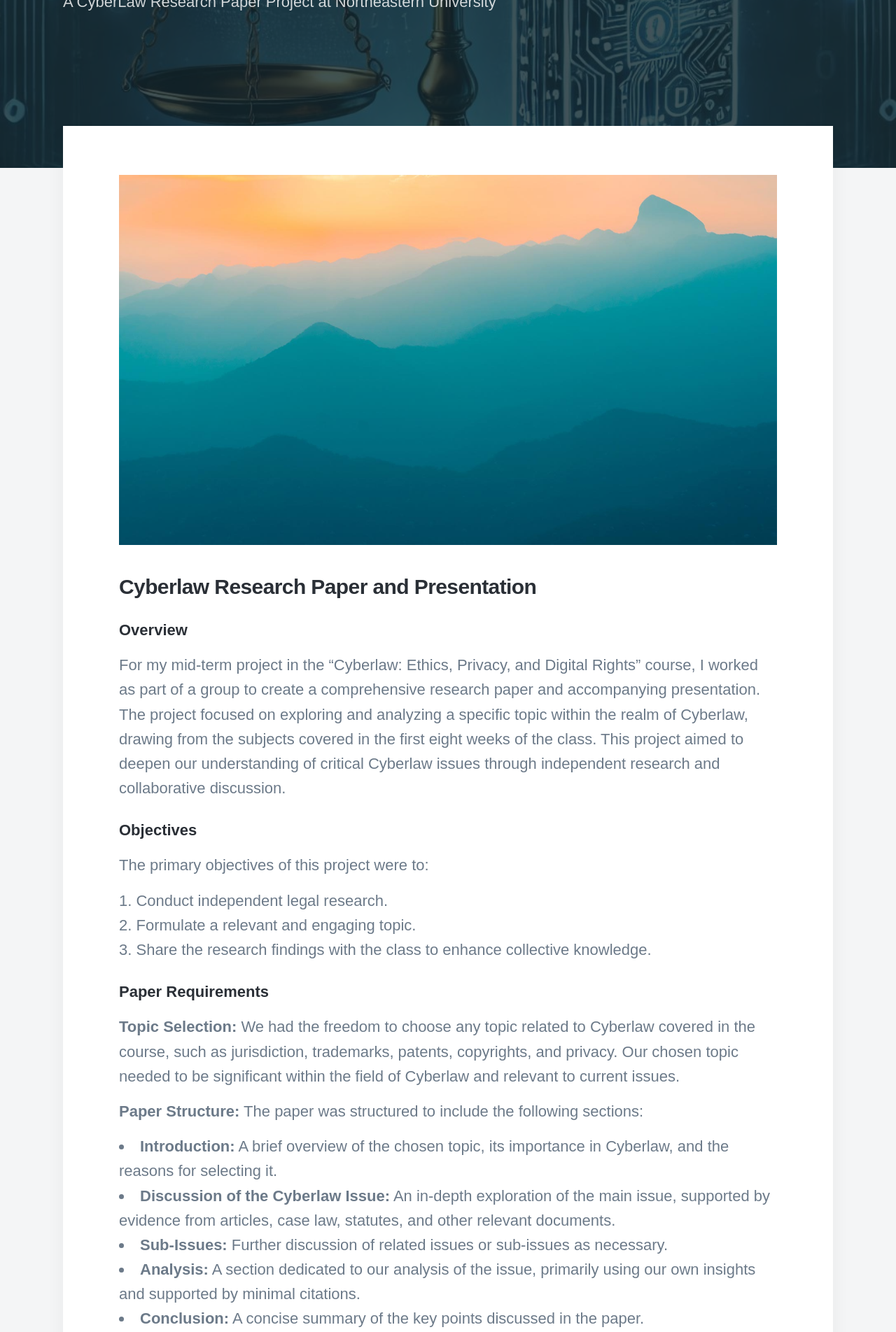
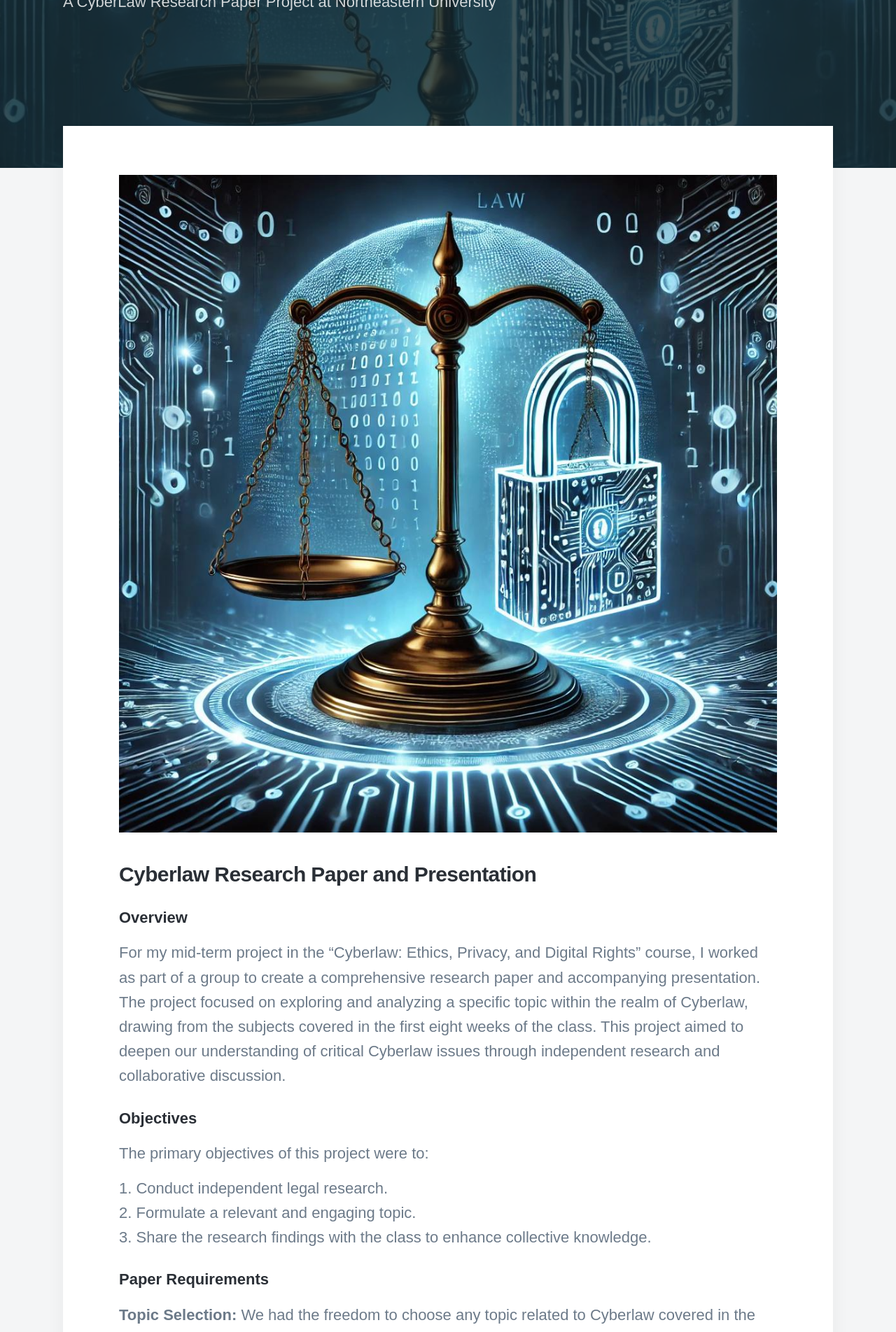
Before and after one commit to vkibaja/vkibaja.github.io, a Jekyll site: the page built from _projects/2024-07-23-Cyberlaw-Research-Paper.md, in a window 1280 px wide. Shown: the part 352-2256 px from the top of the page at 70% size. Built offline with Jekyll 4.4.1, drawn with Linux system fonts in a browser that asks for light colours; nearby versions of some CDN libraries; some web fonts are replaced.

Commit message:
Update 2024-07-23-Cyberlaw-Research-Paper.md

```diff
--- a/_projects/2024-07-23-Cyberlaw-Research-Paper.md
+++ b/_projects/2024-07-23-Cyberlaw-Research-Paper.md
@@ -6,7 +6,7 @@
 featured_image: '/images/demo/Cyber-Law-Image.jpg'
 ---
 
-![](/images/demo/demo-landscape.jpg)
+![](/images/demo/Cyber-Law-Image.jpg)
 
 ### Cyberlaw Research Paper and Presentation
 
```
